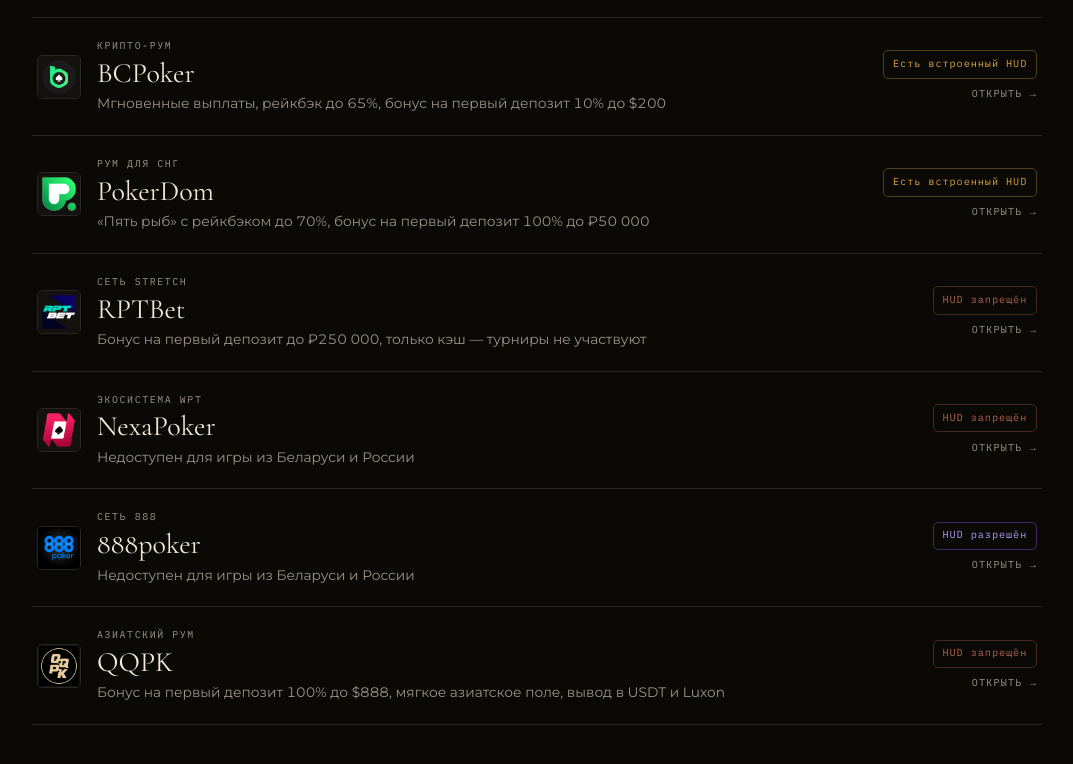
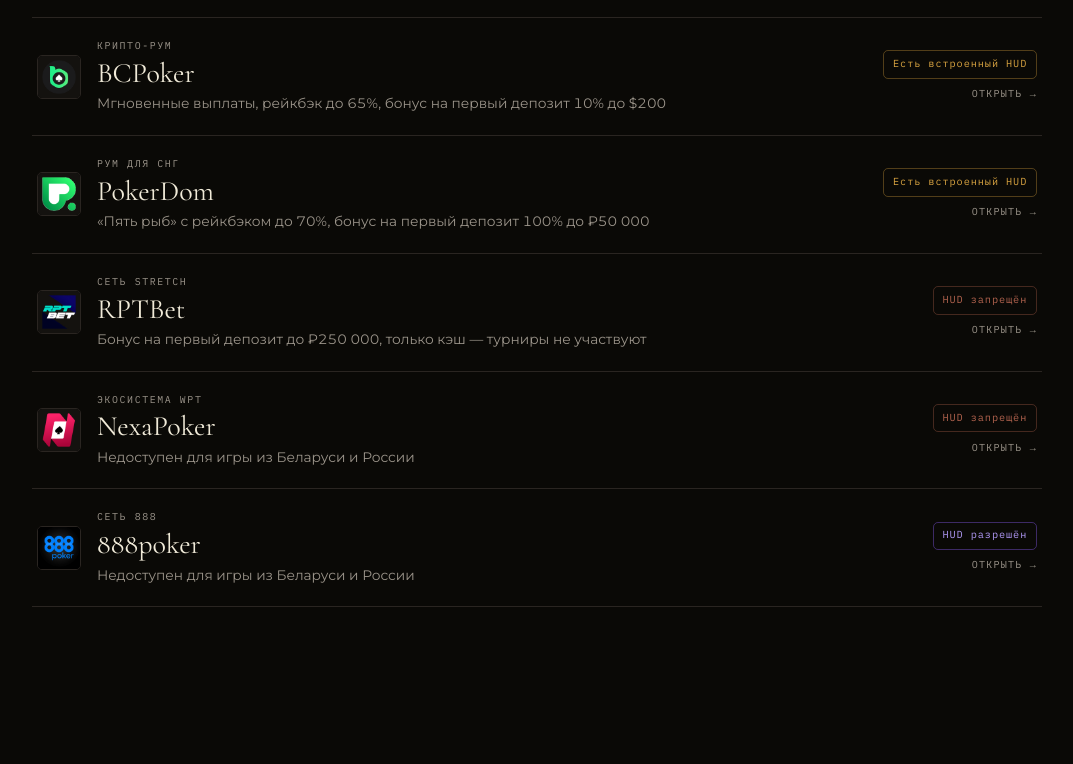
Before and after one commit to Leonishe/eqlbm-club, a plain HTML site: page rooms/index.html in a window 1280 px wide. Shown: the part 1716-2480 px from the top of the page, without its empty margins (103-1176 px from the left). After the commit the page ends 2387 px from the top, so only its background shows below. Drawn offline with nearby package versions, Linux system fonts and the light colour scheme.

Commit message:
Add files via upload

```diff
--- a/rooms/index.html
+++ b/rooms/index.html
@@ -533,7 +533,7 @@
 </header>
 
 <section class="wrap hero">
-  <div class="eyebrow fade">17 румов</div>
+  <div class="eyebrow fade">16 румов</div>
   <h1 class="room-name fade">Румы</h1>
   <div class="callout hero-note fade">
     <p>Для надёжной привязки нового аккаунта к EQLBM.CLUB при регистрации используй чистый браузер, ссылку из гайда или реферальный код, если он указан в гайде.</p>
@@ -799,22 +799,6 @@
         </div>
       </a>
     </li>
-    <li class="room-item rv">
-      <a href="/rooms/qqpk/">
-        <div class="ri-lead">
-          <img class="ri-logo" src="/assets/rooms/qqpk.png" alt="" width="44" height="44">
-          <div class="ri-main">
-            <div class="ri-net">Азиатский рум</div>
-            <div class="ri-name">QQPK</div>
-            <div class="ri-tag">Бонус на первый депозит 100% до $888, мягкое азиатское поле, вывод в USDT и Luxon</div>
-          </div>
-        </div>
-        <div class="ri-side">
-          <span class="ri-track ri-no">HUD запрещён</span>
-          <span class="ri-go">Открыть →</span>
-        </div>
-      </a>
-    </li>
   </ul>
 </div>
 
--- a/sitemap.xml
+++ b/sitemap.xml
@@ -15,7 +15,6 @@
   <url><loc>https://eqlbm.club/rooms/sportsbetting/</loc><lastmod>2026-08-04</lastmod></url>
   <url><loc>https://eqlbm.club/rooms/truepoker/</loc><lastmod>2026-09-18</lastmod></url>
   <url><loc>https://eqlbm.club/rooms/yapoker/</loc><lastmod>2026-09-18</lastmod></url>
-  <url><loc>https://eqlbm.club/rooms/qqpk/</loc><lastmod>2026-09-18</lastmod></url>
   <url><loc>https://eqlbm.club/rooms/stake/</loc><lastmod>2026-10-18</lastmod></url>
   <url><loc>https://eqlbm.club/rooms/akspoker/</loc><lastmod>2026-10-18</lastmod></url>
   <url><loc>https://eqlbm.club/rooms/888poker/</loc><lastmod>2026-11-04</lastmod></url>
```
Also changed, not shown: index.html (+2 -2 lines).
